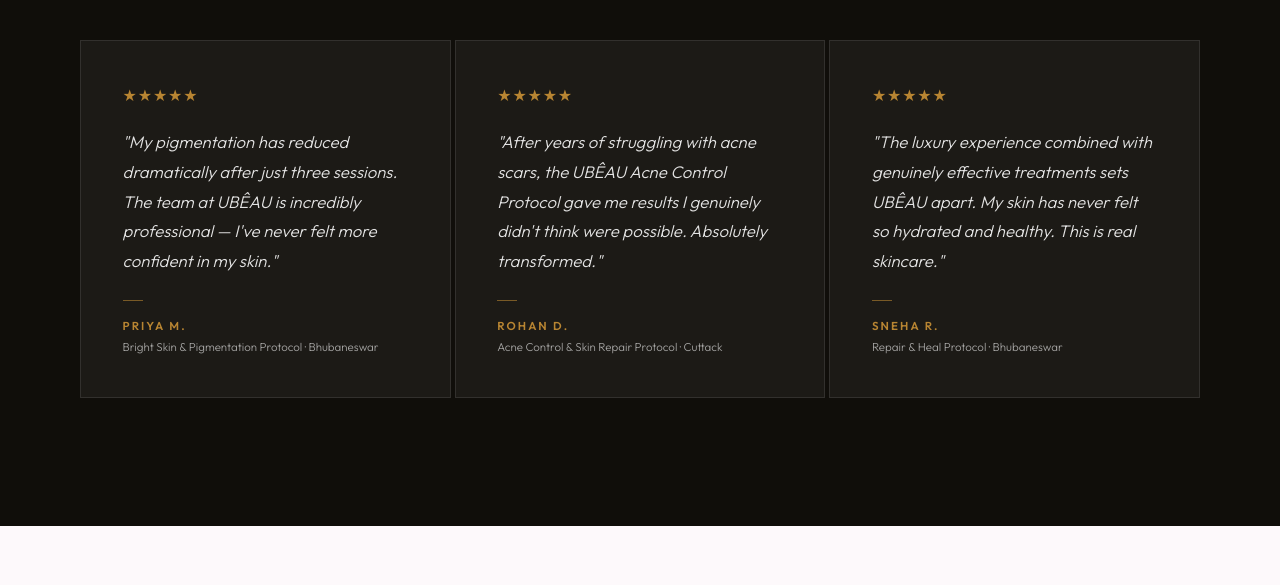
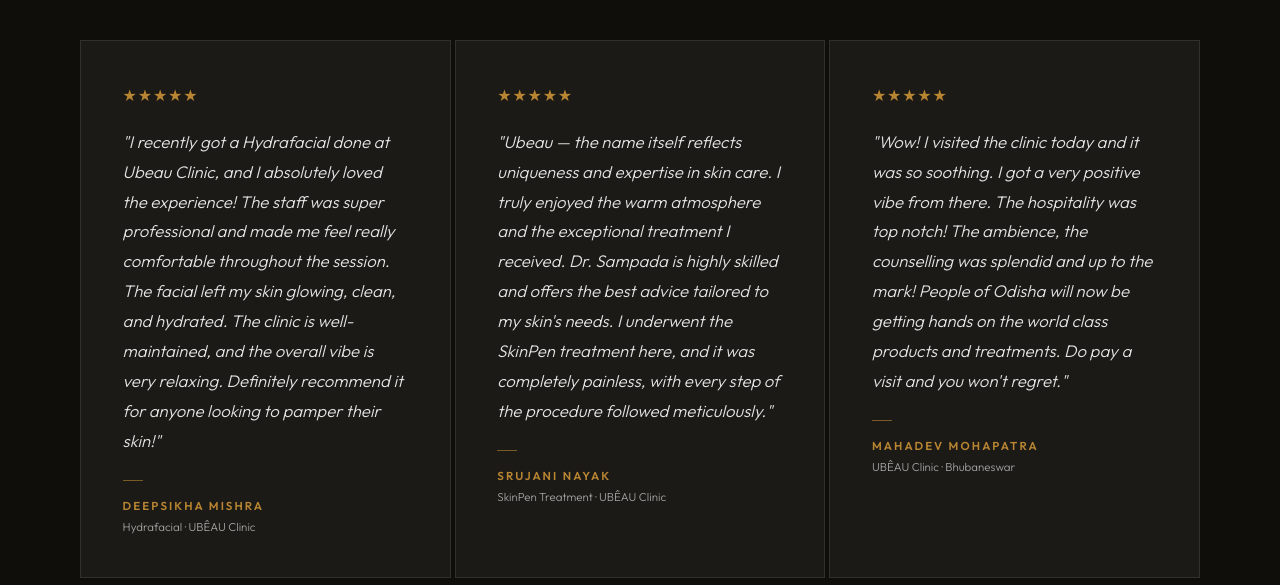
Before and after one commit to crowddevelopers08-arch/ubeau-aesthectic-clinics, a Next.js app: page / in a window 1280 px wide. Shown: the part 5820-6405 px from the top of the page. Built offline with nearby package versions, Linux system fonts and the light colour scheme.

Commit message:
initialsss

```diff
--- a/components/Testimonials.tsx
+++ b/components/Testimonials.tsx
@@ -2,19 +2,19 @@
 
 const testimonials = [
   {
-    quote: '"My pigmentation has reduced dramatically after just three sessions. The team at UBÊAU is incredibly professional — I\'ve never felt more confident in my skin."',
-    name: 'Priya M.',
-    meta: 'Bright Skin & Pigmentation Protocol · Bhubaneswar',
+    quote: '"I recently got a Hydrafacial done at Ubeau Clinic, and I absolutely loved the experience! The staff was super professional and made me feel really comfortable throughout the session. The facial left my skin glowing, clean, and hydrated. The clinic is well-maintained, and the overall vibe is very relaxing. Definitely recommend it for anyone looking to pamper their skin!"',
+    name: 'Deepsikha Mishra',
+    meta: 'Hydrafacial · UBÊAU Clinic',
   },
   {
-    quote: '"After years of struggling with acne scars, the UBÊAU Acne Control Protocol gave me results I genuinely didn\'t think were possible. Absolutely transformed."',
-    name: 'Rohan D.',
-    meta: 'Acne Control & Skin Repair Protocol · Cuttack',
+    quote: '"Ubeau — the name itself reflects uniqueness and expertise in skin care. I truly enjoyed the warm atmosphere and the exceptional treatment I received. Dr. Sampada is highly skilled and offers the best advice tailored to my skin\'s needs. I underwent the SkinPen treatment here, and it was completely painless, with every step of the procedure followed meticulously."',
+    name: 'Srujani Nayak',
+    meta: 'SkinPen Treatment · UBÊAU Clinic',
   },
   {
-    quote: '"The luxury experience combined with genuinely effective treatments sets UBÊAU apart. My skin has never felt so hydrated and healthy. This is real skincare."',
-    name: 'Sneha R.',
-    meta: 'Repair & Heal Protocol · Bhubaneswar',
+    quote: '"Wow! I visited the clinic today and it was so soothing. I got a very positive vibe from there. The hospitality was top notch! The ambience, the counselling was splendid and up to the mark! People of Odisha will now be getting hands on the world class products and treatments. Do pay a visit and you won\'t regret."',
+    name: 'Mahadev Mohapatra',
+    meta: 'UBÊAU Clinic · Bhubaneswar',
   },
 ]
 
```
